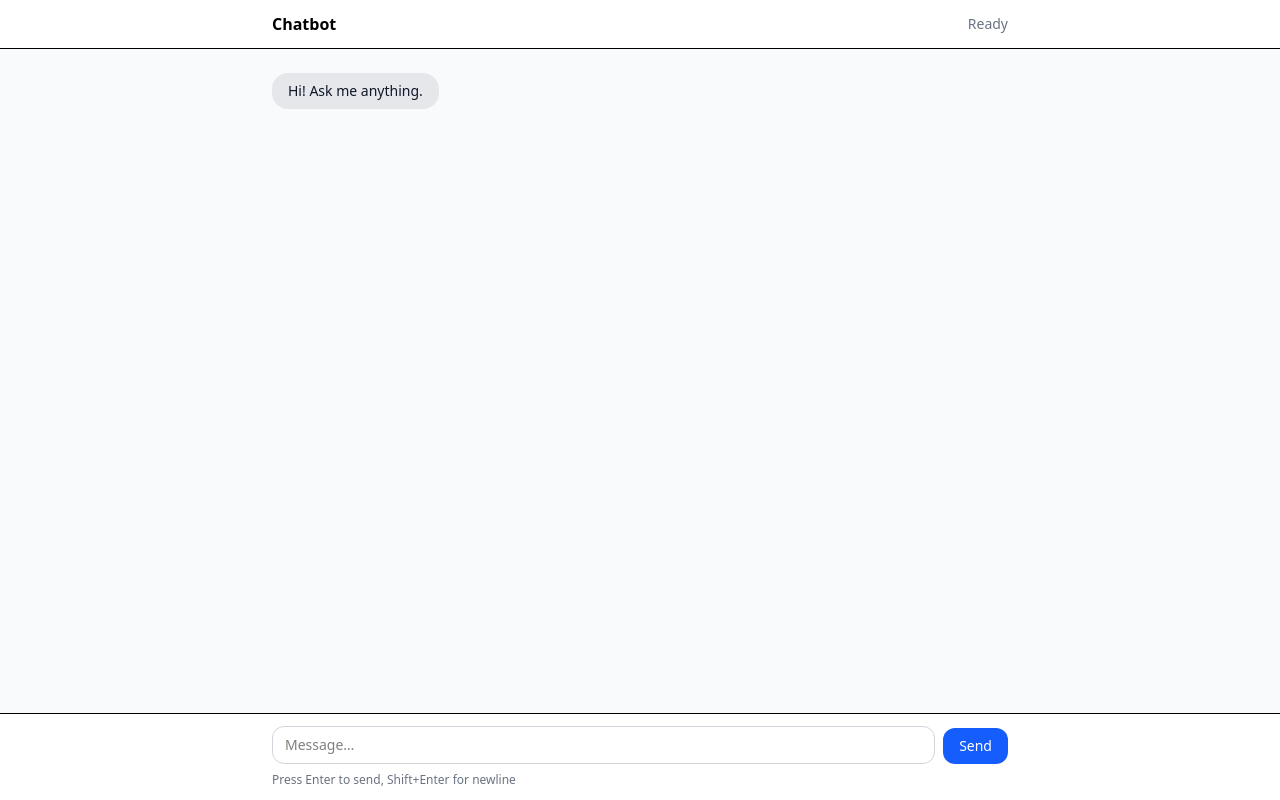
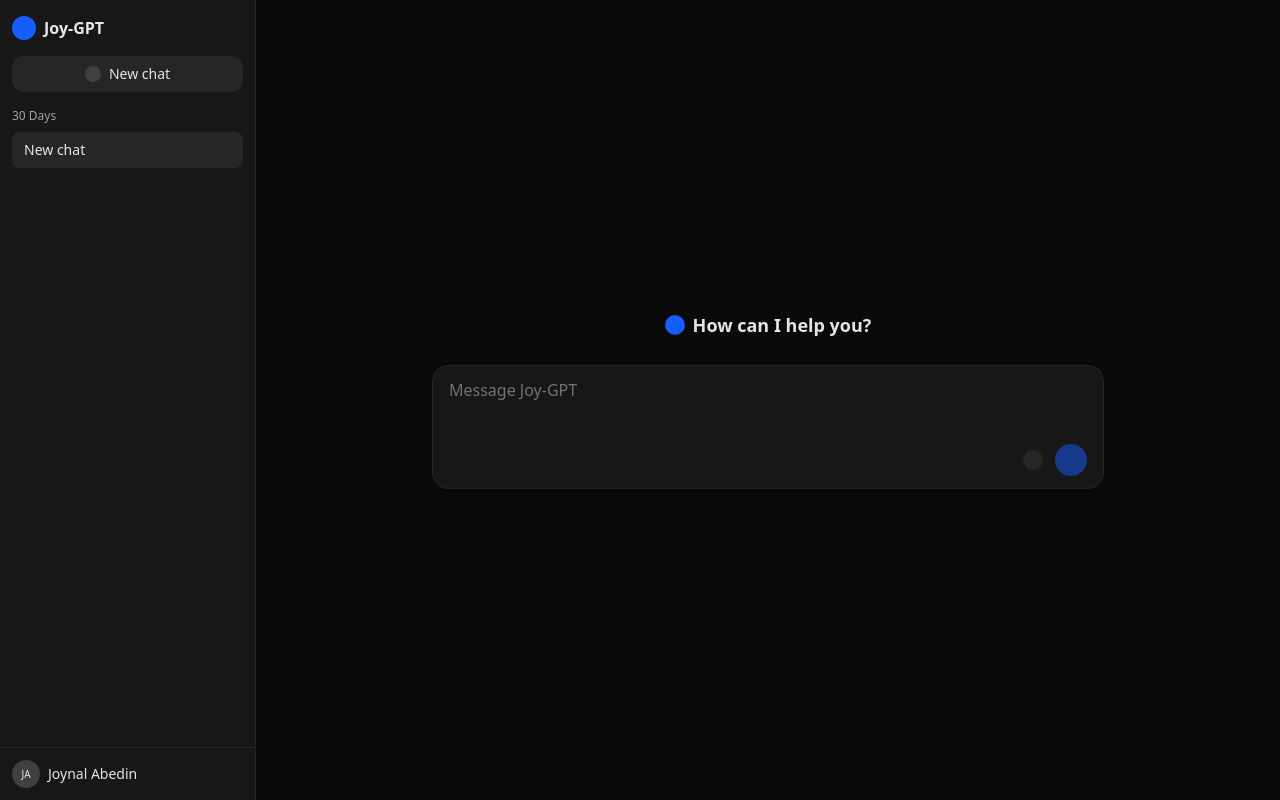
Before and after one commit to joydiucse/agentic-ai, a React (Vite) app in the folder agentic-frontend/: page / in a window 1280 px wide. Built offline with nearby package versions, Linux system fonts and the light colour scheme.

Commit message:
updated layout

```diff
--- a/agentic-frontend/src/components/layouts/Layout.jsx
+++ b/agentic-frontend/src/components/layouts/Layout.jsx
@@ -1,15 +1,34 @@
-import React from 'react';
+import React, { useRef, useState } from "react";
 import { Outlet } from "react-router-dom";
 import Sidebar from "./sidebar/Sidebar.jsx";
-function Layout(props) {
-    return (
-        <div>
-            <Sidebar />
-            <div className="">
-                <Outlet/>
-            </div>
-        </div>
-    );
+
+function Layout() {
+  const nextConvId = useRef(2);
+  const [conversations, setConversations] = useState([
+    { id: 1, title: "New chat", messages: [] },
+  ]);
+  const [currentId, setCurrentId] = useState(1);
+
+  const updateCurrent = (updater) => {
+    setConversations((prev) => prev.map((c) => (c.id === currentId ? updater(c) : c)));
+  };
+
+  const onNew = () => {
+    const id = nextConvId.current++;
+    setConversations((prev) => [{ id, title: "New chat", messages: [] }, ...prev]);
+    setCurrentId(id);
+  };
+
+  const current = conversations.find((c) => c.id === currentId);
+
+  return (
+    <div className="min-h-screen bg-neutral-950 text-neutral-200 flex">
+      <Sidebar conversations={conversations} currentId={currentId} onSelect={setCurrentId} onNew={onNew} />
+      <div className="flex-1">
+        <Outlet context={{ current, updateCurrent, onNew }} />
+      </div>
+    </div>
+  );
 }
 
 export default Layout;
--- a/agentic-frontend/src/components/layouts/sidebar/Sidebar.jsx
+++ b/agentic-frontend/src/components/layouts/sidebar/Sidebar.jsx
@@ -1,11 +1,43 @@
-import React from 'react';
+import React from "react";
 
-function Sidebar(props) {
-    return (
-        <div>
-
+function Sidebar({ conversations, currentId, onSelect, onNew }) {
+  return (
+    <aside className="w-64 shrink-0 bg-neutral-900 border-r border-neutral-800 text-neutral-200 flex flex-col">
+      <div className="px-3 py-3 flex items-center justify-between">
+        <div className="flex items-center gap-2">
+          <div className="h-6 w-6 rounded-full bg-blue-600" />
+          <div className="font-semibold">Joy-GPT</div>
         </div>
-    );
+        <button className="h-8 w-8 rounded-md hover:bg-neutral-800" aria-label="collapse" />
+      </div>
+      <div className="px-3">
+        <button onClick={onNew} className="w-full rounded-xl bg-neutral-800 hover:bg-neutral-700 text-sm px-3 py-2 flex items-center justify-center gap-2">
+          <span className="h-4 w-4 rounded-full bg-neutral-700" />
+          New chat
+        </button>
+      </div>
+      <div className="px-3 pt-4 text-xs text-neutral-400">30 Days</div>
+      <div className="flex-1 mt-2 overflow-y-auto px-3 space-y-1">
+        {conversations.map((c) => (
+          <button
+            key={c.id}
+            onClick={() => onSelect(c.id)}
+            className={`w-full text-left rounded-lg px-3 py-2 text-sm truncate ${c.id === currentId ? "bg-neutral-800" : "hover:bg-neutral-800"}`}
+            title={c.title}
+          >
+            {c.title}
+          </button>
+        ))}
+      </div>
+      <div className="px-3 py-3 border-t border-neutral-800 flex items-center justify-between">
+        <div className="flex items-center gap-2">
+          <div className="h-7 w-7 rounded-full bg-neutral-700 grid place-items-center text-[10px]">JA</div>
+          <div className="text-sm">Joynal Abedin</div>
+        </div>
+        <button className="h-6 w-6 rounded-md hover:bg-neutral-800" aria-label="more" />
+      </div>
+    </aside>
+  );
 }
 
 export default Sidebar;
--- a/agentic-frontend/src/pages/Chat.jsx
+++ b/agentic-frontend/src/pages/Chat.jsx
@@ -1,64 +1,61 @@
-import React from 'react';
+import React from "react";
 import { useEffect, useRef, useState } from "react";
-function Chat(props) {
-    const [messages, setMessages] = useState([
-        { id: 1, role: "assistant", content: "Hi! Ask me anything." },
-    ]);
+import { useOutletContext } from "react-router-dom";
+
+function Chat() {
+  const { current, updateCurrent } = useOutletContext();
   const [input, setInput] = useState("");
   const [isStreaming, setIsStreaming] = useState(false);
   const listRef = useRef(null);
-    const nextId = useRef(2);
+  const nextMsgId = useRef(1);
 
   useEffect(() => {
     if (listRef.current) {
       listRef.current.scrollTop = listRef.current.scrollHeight;
     }
-    }, [messages]);
+  }, [current?.messages]);
 
   const sendMessage = () => {
     if (!input.trim() || isStreaming) return;
-
-        const userMsg = { id: nextId.current++, role: "user", content: input.trim() };
-        const assistantMsg = { id: nextId.current++, role: "assistant", content: "" };
-        setMessages((prev) => [...prev, userMsg, assistantMsg]);
+    const user = { id: nextMsgId.current++, role: "user", content: input.trim() };
+    const assistant = { id: nextMsgId.current++, role: "assistant", content: "" };
+    updateCurrent((c) => ({
+      ...c,
+      title: c.title === "New chat" ? (user.content.length > 40 ? user.content.slice(0, 40) + "…" : user.content) : c.title,
+      messages: [...c.messages, user, assistant],
+    }));
     setInput("");
-        streamReply(userMsg.content, assistantMsg.id);
+    streamReply(user.content, assistant.id);
   };
 
   const streamReply = (prompt, assistantId) => {
     setIsStreaming(true);
     const url = new URL("http://localhost:5000/api/llama/stream");
     url.searchParams.set("prompt", prompt);
-
     const es = new EventSource(url.toString());
-
     es.onmessage = (event) => {
       try {
         const { text } = JSON.parse(event.data);
         if (typeof text === "string") {
-                    setMessages((prev) =>
-                        prev.map((m) =>
-                            m.id === assistantId ? { ...m, content: m.content + text } : m
-                        )
-                    );
+          updateCurrent((c) => ({
+            ...c,
+            messages: c.messages.map((m) => (m.id === assistantId ? { ...m, content: m.content + text } : m)),
+          }));
         }
       } catch {
         void 0;
       }
     };
-
     es.addEventListener("done", () => {
       setIsStreaming(false);
       es.close();
     });
-
     es.onerror = () => {
       setIsStreaming(false);
-            setMessages((prev) =>
-                prev.map((m) =>
-                    m.id === assistantId ? { ...m, content: m.content || "Connection failed. Is the backend running on port 5000?" } : m
-                )
-            );
+      updateCurrent((c) => ({
+        ...c,
+        messages: c.messages.map((m) => (m.id === assistantId ? { ...m, content: m.content || "Connection failed. Is the backend running on port 5000?" } : m)),
+      }));
       es.close();
     };
   };
@@ -70,29 +67,54 @@
     }
   };
 
+  if (!current) return null;
+
   return (
-        <div className="min-h-screen bg-gray-50 flex flex-col">
-            <header className="border-b bg-white">
-                <div className="mx-auto max-w-3xl px-4 py-3 flex items-center justify-between">
-                    <div className="font-semibold">Chatbot</div>
-                    <div className="text-sm text-gray-500">{isStreaming ? "Streaming…" : "Ready"}</div>
+    <div className="flex flex-col min-h-screen">
+      {current.messages.length === 0 ? (
+        <div className="flex-1 grid place-items-center px-6">
+          <div className="w-full max-w-2xl">
+            <div className="text-center mb-6">
+              <div className="inline-flex items-center gap-2 text-lg font-semibold">
+                <span className="h-5 w-5 rounded-full bg-blue-600 inline-block" />
+                How can I help you?
               </div>
-            </header>
-
-            <main className="flex-1">
-                <div ref={listRef} className="mx-auto max-w-3xl px-4 py-6 space-y-4 overflow-y-auto" style={{ minHeight: "65vh" }}>
-                    {messages.map((m) => (
+            </div>
+            <div className="rounded-2xl bg-neutral-900 border border-neutral-800 shadow px-4 py-3">
+              <textarea
+                value={input}
+                onChange={(e) => setInput(e.target.value)}
+                onKeyDown={handleKeyDown}
+                placeholder="Message Joy-GPT"
+                rows={2}
+                className="w-full resize-none rounded-xl bg-neutral-900 text-neutral-200 placeholder:text-neutral-500 focus:outline-none"
+              />
+              <div className="mt-3 flex items-center justify-between">
+                <div className="flex gap-2">
+                  {/* <button className="rounded-full bg-neutral-800 px-3 py-1 text-xs">DeepThink</button>
+                  <button className="rounded-full bg-neutral-800 px-3 py-1 text-xs">Search</button> */}
+                </div>
+                <div className="flex items-center gap-3">
+                  <button className="h-5 w-5 rounded-full bg-neutral-800" aria-label="attach" />
+                  <button onClick={sendMessage} disabled={isStreaming || !input.trim()} className="h-8 w-8 rounded-full bg-blue-600 disabled:opacity-50" aria-label="send" />
+                </div>
+              </div>
+            </div>
+          </div>
+        </div>
+      ) : (
+        <>
+          <div ref={listRef} className="flex-1 overflow-y-auto px-6 py-6 space-y-4">
+            {current.messages.map((m) => (
               <div key={m.id} className={`flex ${m.role === "user" ? "justify-end" : "justify-start"}`}>
-                            <div className={`max-w-[80%] rounded-2xl px-4 py-2 text-sm whitespace-pre-wrap break-words ${m.role === "user" ? "bg-blue-600 text-white" : "bg-gray-200 text-gray-900"}`}>
-                                {m.content || (isStreaming && m.role === "assistant" ? "" : "")}
+                <div className={`max-w-[75%] rounded-2xl px-4 py-2 text-sm whitespace-pre-wrap break-words ${m.role === "user" ? "bg-blue-600 text-white" : "bg-neutral-800 text-neutral-200"}`}>
+                  {m.content}
                 </div>
               </div>
             ))}
           </div>
-            </main>
-
-            <footer className="sticky bottom-0 border-t bg-white">
-                <div className="mx-auto max-w-3xl px-4 py-3">
+          <div className="border-t border-neutral-800 bg-neutral-900">
+            <div className="max-w-3xl mx-auto px-4 py-3">
               <div className="flex items-end gap-2">
                 <textarea
                   value={input}
@@ -100,19 +122,15 @@
                   onKeyDown={handleKeyDown}
                   placeholder="Message…"
                   rows={1}
-                className="flex-1 resize-none rounded-xl border border-gray-300 bg-white px-3 py-2 text-sm focus:outline-none focus:ring-2 focus:ring-blue-500"
+                  className="flex-1 resize-none rounded-xl border border-neutral-800 bg-neutral-900 px-3 py-2 text-sm focus:outline-none focus:ring-2 focus:ring-blue-500"
                 />
-                        <button
-                            onClick={sendMessage}
-                            disabled={isStreaming}
-                            className="rounded-xl bg-blue-600 px-4 py-2 text-sm font-medium text-white disabled:opacity-50"
-                        >
-                            Send
-                        </button>
+                <button onClick={sendMessage} disabled={isStreaming || !input.trim()} className="rounded-xl bg-blue-600 px-4 py-2 text-sm font-medium text-white disabled:opacity-50">Send</button>
               </div>
-                    <div className="mt-2 text-xs text-gray-500">Press Enter to send, Shift+Enter for newline</div>
+              <div className="mt-2 text-xs text-neutral-500">Press Enter to send, Shift+Enter for newline</div>
             </div>
-            </footer>
+          </div>
+        </>
+      )}
     </div>
   );
 }
```
Lines whose indentation alone changed are shown as unchanged.
